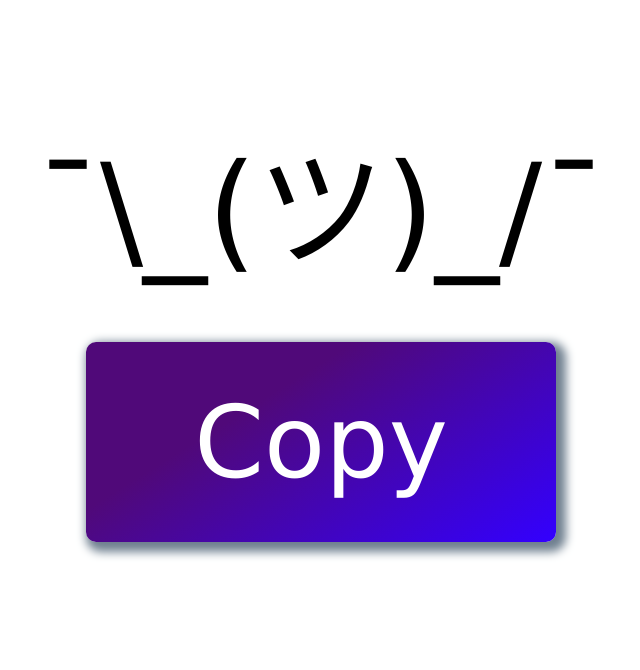
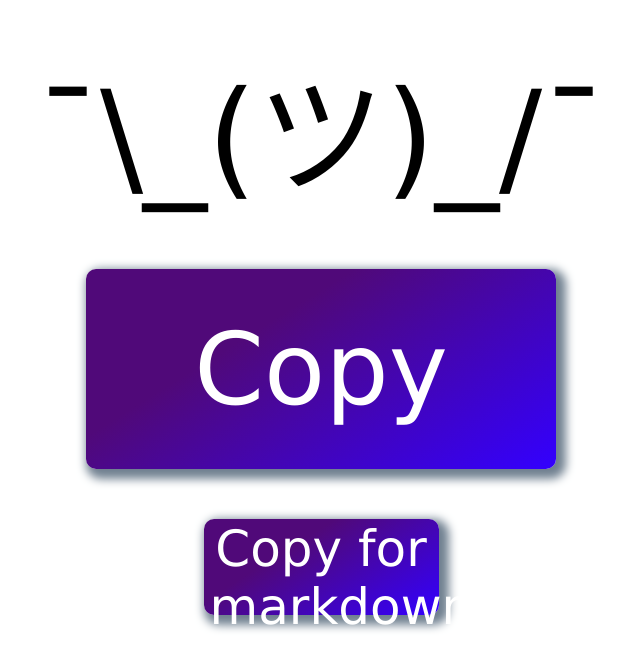
Before and after one commit to cbouwense/shrug.sh, a website: page index.html in a window 1280 px wide. Shown: the whole page, without its empty margins (319-959 px from the left). Drawn offline with Linux system fonts and the light colour scheme; no server answers.

Commit message:
Add markdown shrug

```diff
--- a/index.html
+++ b/index.html
@@ -37,6 +37,21 @@ background: linear-gradient(148deg, rgba(80,9,121,1) 34%, rgba(51,0,255,1) 100%)
       box-shadow: 5px 5px 10px 5px slategray;
     }
 
+    .markdown {
+      color:  white;
+      height: 12%;
+      max-height: 125px;
+      width:  25%;
+      max-width: 235px;
+      font-size: 50px;
+      background: rgb(9,9,121);
+      border-radius: 10px;
+      border: 0;
+      background: rgb(80,9,121);
+background: linear-gradient(148deg, rgba(80,9,121,1) 34%, rgba(51,0,255,1) 100%);
+      box-shadow: 5px 5px 10px 5px slategray;
+    }
+
     @media only screen and (max-width: 800px) {
       body {
         font-size: 12vh;
@@ -60,12 +75,13 @@ background: linear-gradient(148deg, rgba(80,9,121,1) 34%, rgba(51,0,255,1) 100%)
 </head>
 <body>
   <p id="shrug">¯\_(ツ)_/¯</p>
-  <button onclick="handleCopyClick()">Copy</button>
+  <button onclick="handleCopyClick({ markdown: false })">Copy</button>
+  <button class="markdown" onclick="handleCopyClick({ markdown: true })">Copy for markdown</button>
   <p id="copied-alert">Copied!</p>
 
   <script type="text/javascript">
-    function copyToClipboard() {
-      navigator.clipboard.writeText(document.getElementById("shrug").textContent);
+    function copyToClipboard(markdown) {
+      navigator.clipboard.writeText(markdown ? ¯\\\_(ツ)_/¯ : ¯\_(ツ)_/¯);
     }
 
     function showCopiedAlert() {
@@ -90,8 +106,8 @@ background: linear-gradient(148deg, rgba(80,9,121,1) 34%, rgba(51,0,255,1) 100%)
       fetch('https://views.shrug.sh:1738/add-copy');
     }
 
-    function handleCopyClick() {
-      copyToClipboard();
+    function handleCopyClick({ markdown }) {
+      copyToClipboard(markdown);
       showCopiedAlert();
       increaseCopyCount();
       setTimeout(hideCopiedAlert, 3000);
```
